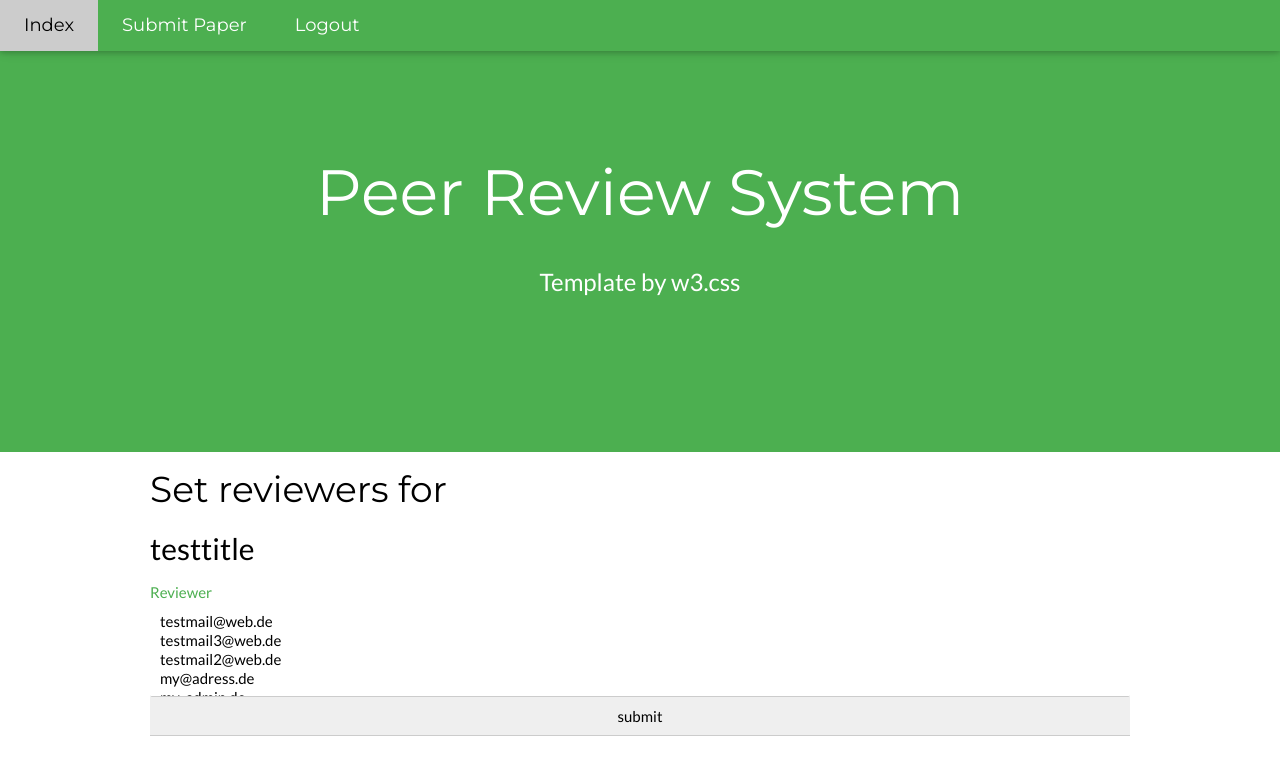
After one commit to vincenz-dziedzina/web-app-graded01, a Flask app: page /set_reviewer/1 in a window 1280 px wide. The commit adds this page. Shown: the top 775 px of the page. Run offline with Flask 2, Linux system fonts and the light colour scheme; a user stored in the database is signed in.

Commit message:
adding accept_papers, set_reviewer, set_status

```diff
--- a/app.py
+++ b/app.py
@@ -20,9 +20,10 @@ db = SQLAlchemy(app)
 # flask run
 
 class Status:
-    UNDER_REVIEW = "under review"
+    UNDER_REVIEW = "under_review"
     ACCEPTED = "accepted"
     REJECTED = "rejected"
+
 
 def logged_in():
     return "auth_user_id" in session
@@ -141,5 +142,64 @@ def roles():
 
         return redirect(url_for("index"))
 
+@app.route('/accept_papers', methods=['POST', 'GET'])
+@check_authentification
+def accept_papers():
+    papers = Paper.query.all()
+    if request.method == "GET":
+        return render_template('accept_papers.html', papers=papers)
+
+@app.route('/accept_papers/<int:paperID>', methods=['POST', 'GET'])
+@check_authentification
+def set_status(paperID):
+    paper = Paper.query.filter_by(id=paperID).first()
+    form = SetStatus()
+    # I really am sorry for this but nothing else worked
+    choices = [('under_review', Status.UNDER_REVIEW), ('accepted', Status.ACCEPTED), ('rejected', Status.REJECTED)]
+    form.status.choices = choices
+    if request.method == "GET":
+        return render_template('set_status.html', paper=paper, form=form)
+    elif request.method == 'POST':
+        result = request.form
+        paper.status = result.get('status')
+        db.session.commit()
+        return redirect(url_for("accept_papers"))
+
+@app.route('/set_reviewer/<int:paperID>', methods=['POST', 'GET'])
+@check_authentification
+def set_reviewer(paperID):
+    paper = Paper.query.filter_by(id=paperID).first()
+
+    author_ids = []
+    for author in paper.authors:
+        author_ids.append(author.id)
+
+    pot_reviewers = []
+    users = User.query.filter(User.id not in author_ids).all()
+    for user in users:
+        pot_reviewers.append((user.id, user.email))
+
+    form = SetReviewer()
+    form.reviewer.choices = pot_reviewers
+
+    if request.method == "GET":
+        return render_template('set_reviewer.html', paper=paper, form=form)
+    elif request.method == 'POST':
+        scores = []
+        reviewers = request.form.getlist("reviewer")
+        for reviewer in reviewers:
+            rev = User.query.filter_by(email=reviewer).first()
+            score = Score(paper_id=paper.id, user_id=rev.id)
+            db.session.add(score)
+            db.session.commit()
+            paper.scores.append(score)
+            db.session.commit()
+
+        paper.reviewers.append(reviewers)
+
+        db.session.commit()
+        return redirect(url_for("accept_papers"))
+
+
 if __name__ == '__main__':
     app.run()
--- a/forms.py
+++ b/forms.py
@@ -1,5 +1,5 @@
 from flask_wtf import FlaskForm
-from wtforms import StringField, SelectMultipleField,PasswordField
+from wtforms import StringField, SelectMultipleField, PasswordField, SelectField
 from wtforms.validators import DataRequired
 
 class PaperSubmission(FlaskForm):
@@ -14,3 +14,9 @@ class Login(FlaskForm):
 class Registration(FlaskForm):
     email =  StringField('Email', validators=[DataRequired()])
     password = PasswordField('Password', validators=[DataRequired()])
+
+class SetStatus(FlaskForm):
+    status =  SelectField('Status', coerce=str)
+
+class SetReviewer(FlaskForm):
+    reviewer =  SelectMultipleField('Reviewer')
--- a/models.py
+++ b/models.py
@@ -15,9 +15,10 @@ class Score(db.Model):
     __tablename__ = "score"
     paper_id = db.Column(db.Integer, db.ForeignKey('paper.id'), primary_key=True)
     user_id = db.Column(db.Integer, db.ForeignKey('user.id'), primary_key=True)
-    rating = db.Column(db.Integer)
+    rating = db.Column(db.Integer, default=0)
 
     reviewer = relationship("User" ,backref="paper_assocs")
+
 class User(db.Model):
     __tablename__ = 'user'
     id = db.Column(db.Integer, primary_key=True)
--- a/templates/layout.html
+++ b/templates/layout.html
@@ -17,6 +17,7 @@ body,h1,h2,h3,h4,h5,h6 {font-family: "Lato", sans-serif}
     <a href="{{ url_for('paper_submission')}}" class="w3-bar-item w3-button w3-hide-small w3-padding-large w3-hover-white">Submit Paper</a>
     {% if logged_in and current_user.is_admin %}
       <a href="{{ url_for('roles') }}" class="w3-bar-item w3-button w3-hide-small w3-padding-large w3-hover-white">Set Roles</a>
+      <a href="{{ url_for('accept_papers') }}" class="w3-bar-item w3-button w3-hide-small w3-padding-large w3-hover-white">Overview Papers</a>
     {% endif %}
     {% if logged_in %}
       <a href="{{ url_for('logout') }}" class="w3-bar-item w3-button w3-hide-small w3-padding-large w3-hover-white">Logout</a>
--- /dev/null
+++ b/templates/set_reviewer.html
@@ -0,0 +1,11 @@
+{% extends "layout.html" %}
+{% block body %}
+    <h1>Set reviewers for</h1>
+    <h2>{{ paper.title }}</h2>
+    <form action = "{{ url_for('set_reviewer', paperID=paper.id)}}" method = "POST" >
+            {{ form.csrf_token }}
+            {{ form.reviewer.label(class_="w3-text-green") }}
+            {{ form.reviewer(class_="w3-input") }}
+            <input type="submit" value="submit" class="w3-input"/>
+        </form>
+{% endblock %}
```
Also changed, not shown: templates/accept_papers.html (+46 -0 lines), templates/set_status.html (added, +11 -0 lines), 2 other files.
